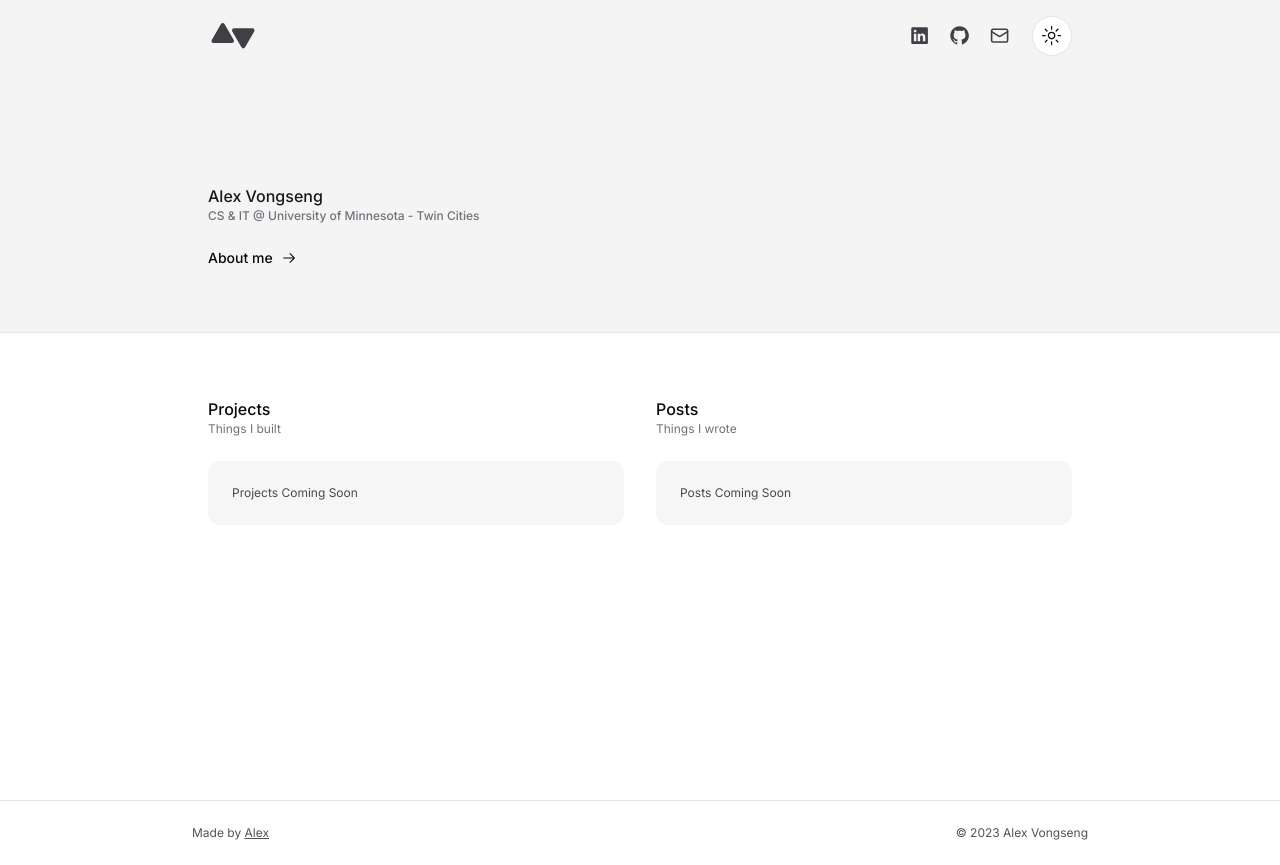
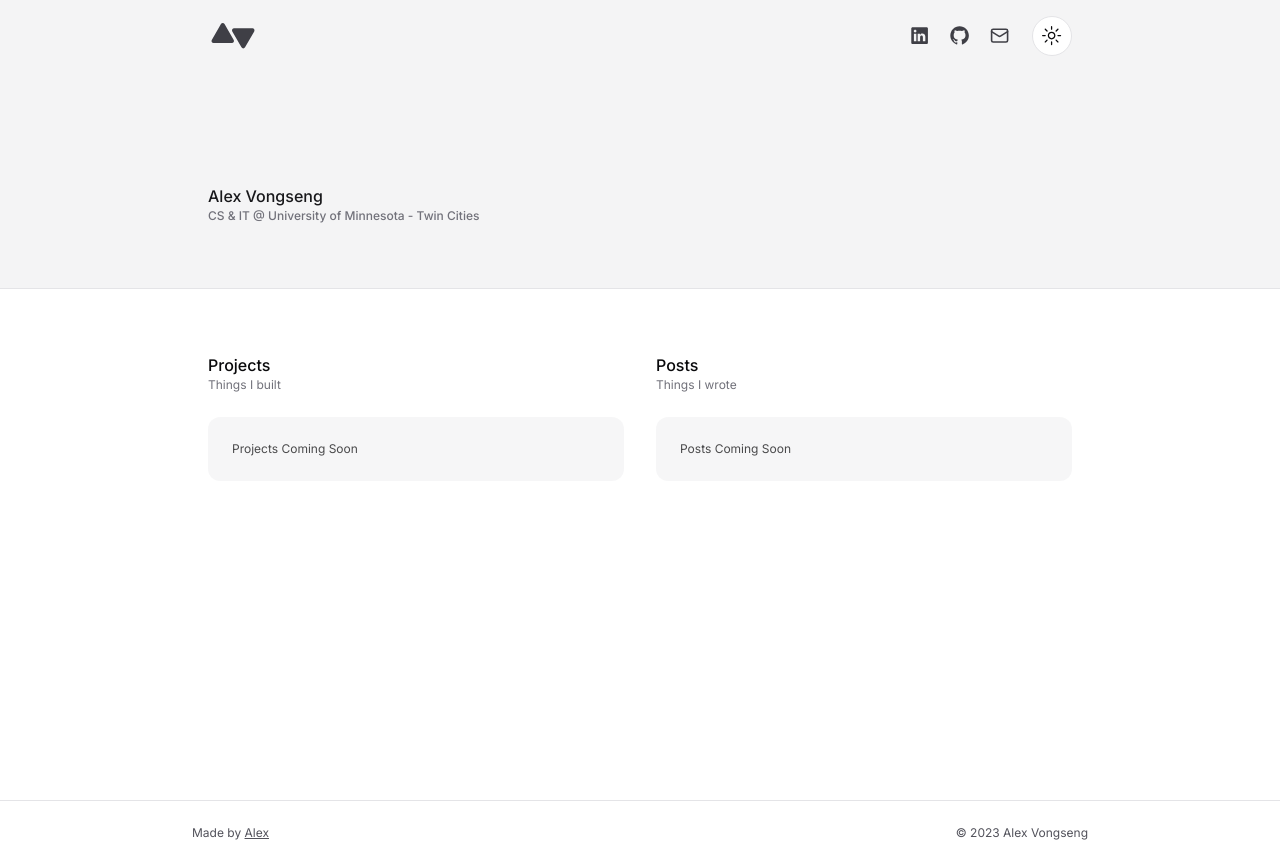
Before and after one commit to alex-von/portfolio, a Next.js app: page / in a window 1280 px wide. Built offline with nearby package versions, Linux system fonts and the light colour scheme.

Commit message:
Removed about me for now

```diff
--- a/components/welcome.tsx
+++ b/components/welcome.tsx
@@ -12,10 +12,10 @@ export const Welcome = () => {
                         <p className="text-xs font-medium text-zinc-500">
                             CS & IT @ University of Minnesota - Twin Cities
                         </p>
-                        <a href="https://linkedin.com/in/alex-vongseng" className="hover:underline flex items-center text-sm font-medium mt-6">
+                        {/* <a href="https://linkedin.com/in/alex-vongseng" className="hover:underline flex items-center text-sm font-medium mt-6">
                             About me
                             <ArrowRightIcon className="w-4 h-4 ml-2" />
-                        </a>
+                        </a> */}
                     </div>
                 </div>
             </div>
```
